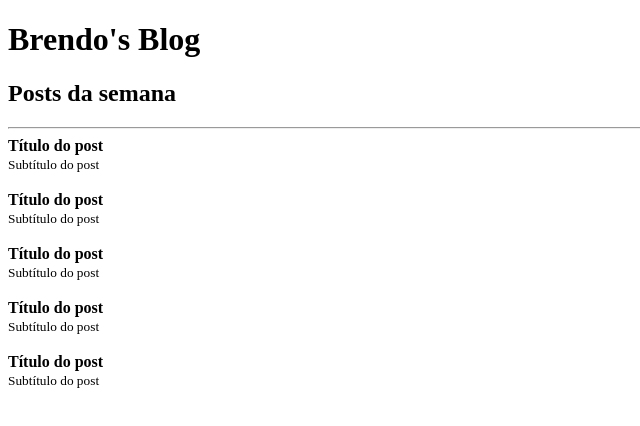
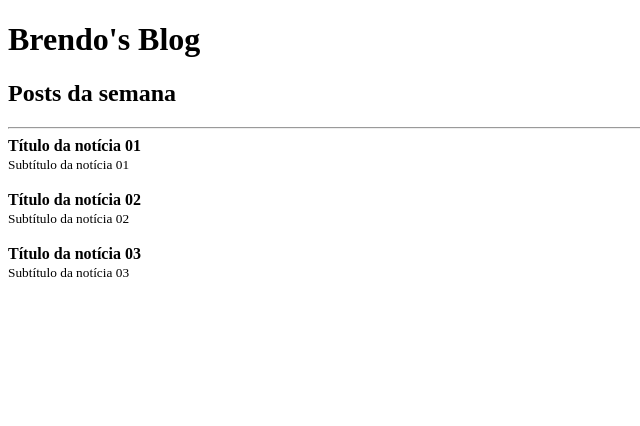
Before and after one commit to BrendoSPinheiro/react-fundamentos, a React app: page / in a window 1280 px wide. Shown: the top 426 px of the page, without its empty margins (0-640 px from the left). Built offline with nearby package versions, Linux system fonts and the light colour scheme; the HTML template or start-up script is replaced by a standard one.

Commit message:
feat: use props on post component

```diff
--- a/src/App.js
+++ b/src/App.js
@@ -3,6 +3,24 @@ import React from 'react';
 import { Post } from './Post';
 
 export function App() {
+  const posts = [
+    {
+      id: 1,
+      title: 'Título da notícia 01',
+      subtitle: 'Subtítulo da notícia 01',
+    },
+    {
+      id: 2,
+      title: 'Título da notícia 02',
+      subtitle: 'Subtítulo da notícia 02',
+    },
+    {
+      id: 3,
+      title: 'Título da notícia 03',
+      subtitle: 'Subtítulo da notícia 03',
+    },
+  ];
+
   return (
     <>
       <h1>Brendo's Blog</h1>
@@ -10,11 +28,9 @@ export function App() {
 
       <hr />
 
-      <Post />
-      <Post />
-      <Post />
-      <Post />
-      <Post />
+      <Post title={posts[0].title} subtitle={posts[0].subtitle} />
+      <Post title={posts[1].title} subtitle={posts[1].subtitle} />
+      <Post title={posts[2].title} subtitle={posts[2].subtitle} />
     </>
   );
 }
--- a/src/Post.js
+++ b/src/Post.js
@@ -1,12 +1,12 @@
 import React from 'react';
 
-export function Post() {
+export function Post(props) {
   return (
     <>
       <article>
-        <strong>Título do post</strong>
+        <strong>{props.title}</strong>
         <br />
-        <small>Subtítulo do post</small>
+        <small>{props.subtitle}</small>
       </article>
       <br />
     </>
```
